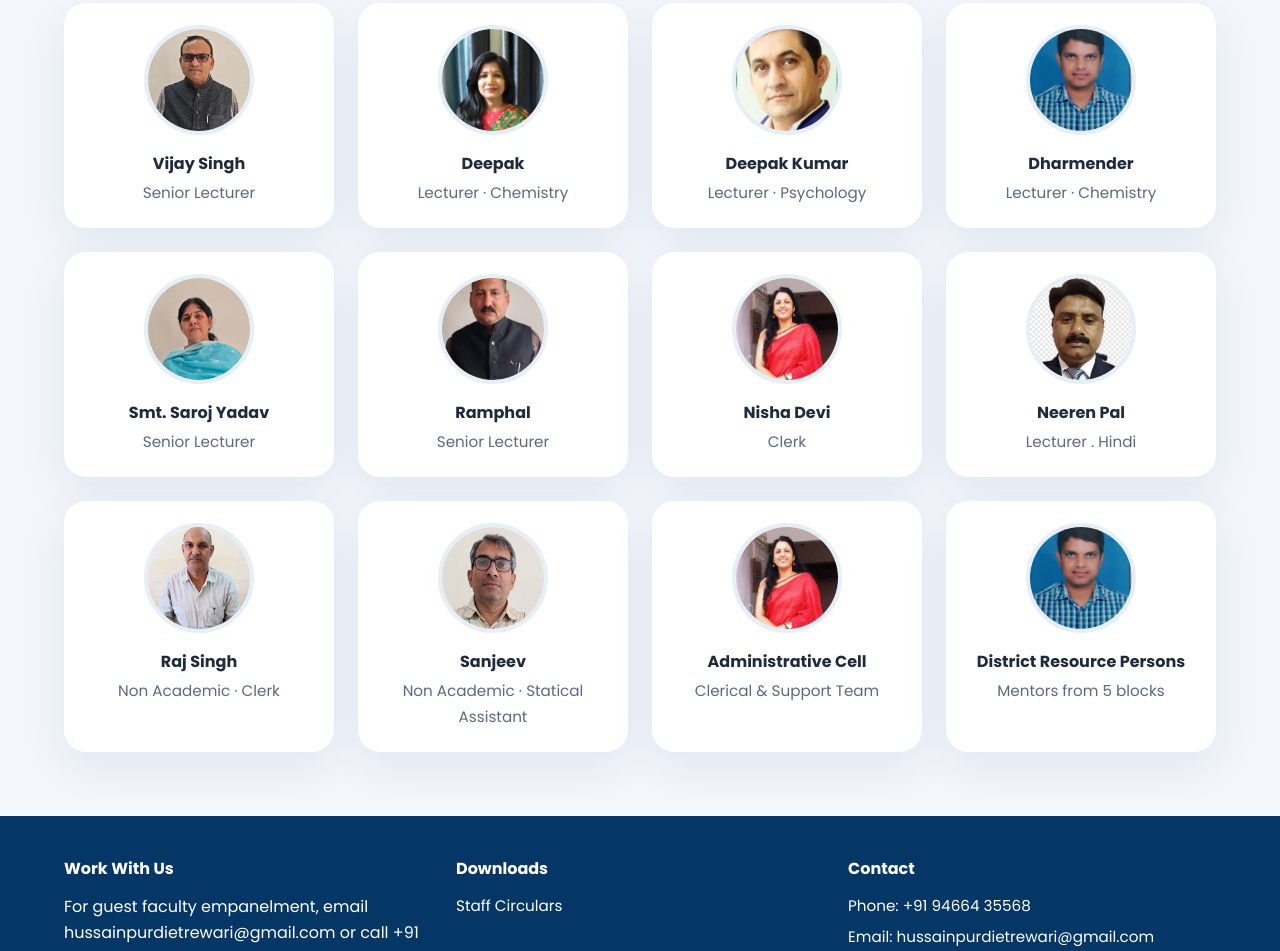
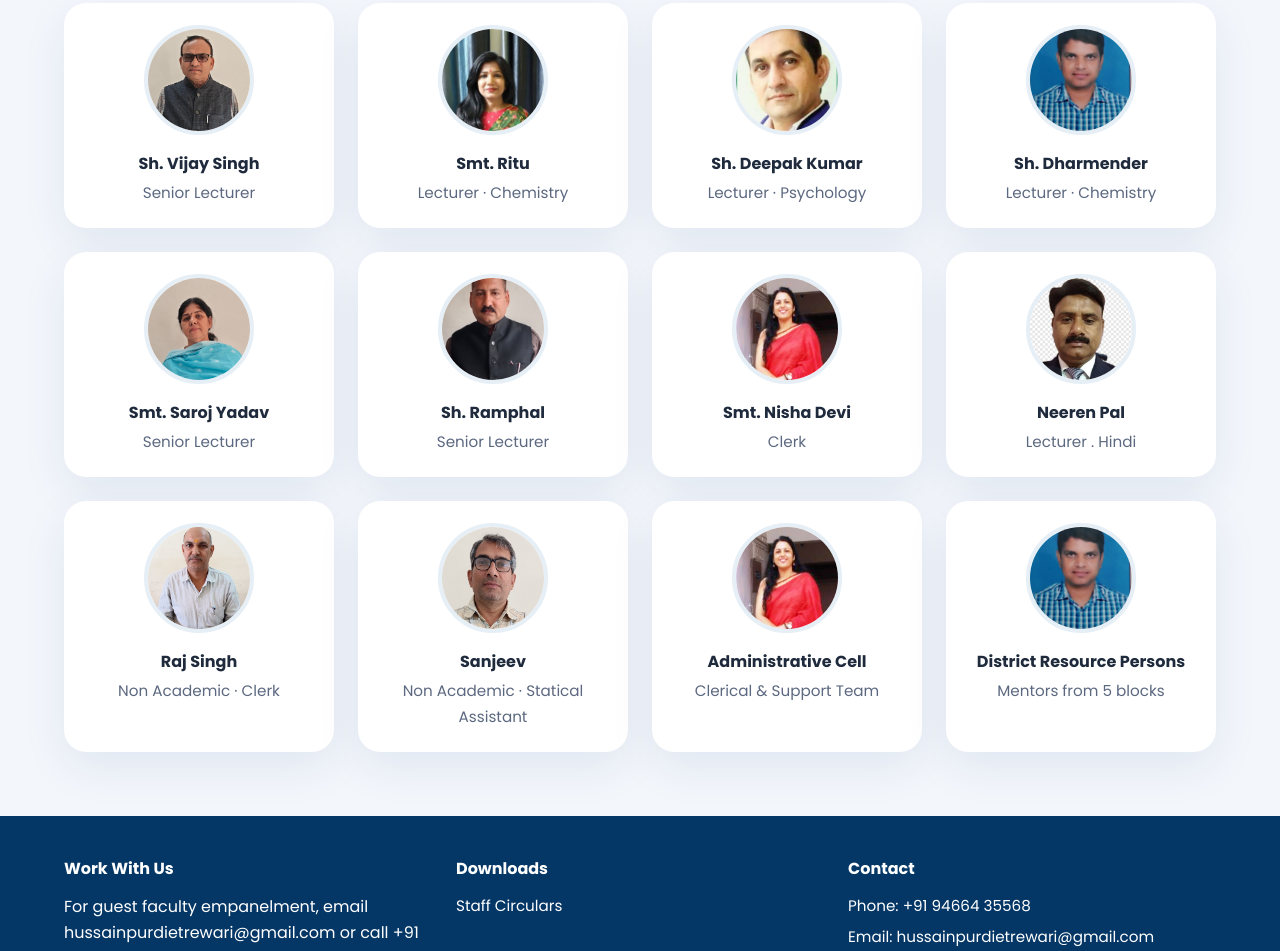
Before and after one commit to hussainpurdietrewari-ship-it/diet-hussainpur, a plain HTML site: page staff.html in a window 1280 px wide. Shown: the part 1308-2259 px from the top of the page. Drawn offline with Linux system fonts and the light colour scheme.

Commit message:
Add honorifics to staff member names
Updated staff profile cards to include appropriate honorifics (Sh. and Smt.) before staff member names for consistency and respect.

```diff
--- a/staff.html
+++ b/staff.html
@@ -85,22 +85,22 @@
       <div class="profile-grid">
         <div class="profile-card">
           <img src="assets/images/staff/Vijay Singhl.jpg" alt="Vijay Singh" />
-          <h4>Vijay Singh</h4>
+          <h4>Sh. Vijay Singh</h4>
           <span>Senior Lecturer</span>
         </div>
         <div class="profile-card">
           <img src="assets/images/gallery/Reetu.jpeg.jpg" alt="Ritu" />
-          <h4>Deepak</h4>
+          <h4>Smt. Ritu</h4>
           <span>Lecturer · Chemistry </span>
         </div>
         <div class="profile-card">
           <img src="assets/images/staff/deepak 2.jpeg" alt="Deepak (Psychology)" />
-          <h4>Deepak Kumar</h4>
+          <h4>Sh. Deepak Kumar</h4>
           <span>Lecturer · Psychology</span>
         </div>
         <div class="profile-card">
           <img src="assets/images/staff/dharmender.jpeg" alt="Dharmender" />
-          <h4>Dharmender</h4>
+          <h4>Sh. Dharmender</h4>
           <span>Lecturer · Chemistry</span>
         </div>
         <div class="profile-card">
@@ -110,12 +110,12 @@
         </div>
         <div class="profile-card">
           <img src="assets/images/staff/ramphal.jpeg" alt="Ramphal" />
-          <h4>Ramphal</h4>
+          <h4>Sh. Ramphal</h4>
           <span>Senior Lecturer</span>
         </div>
         <div class="profile-card">
           <img src="assets/images/staff/Untitled.jpeg" alt="Nisha Devi" />
-          <h4>Nisha Devi</h4>
+          <h4>Smt. Nisha Devi</h4>
           <span>Clerk</span>
         </div>
         <div class="profile-card">
```
